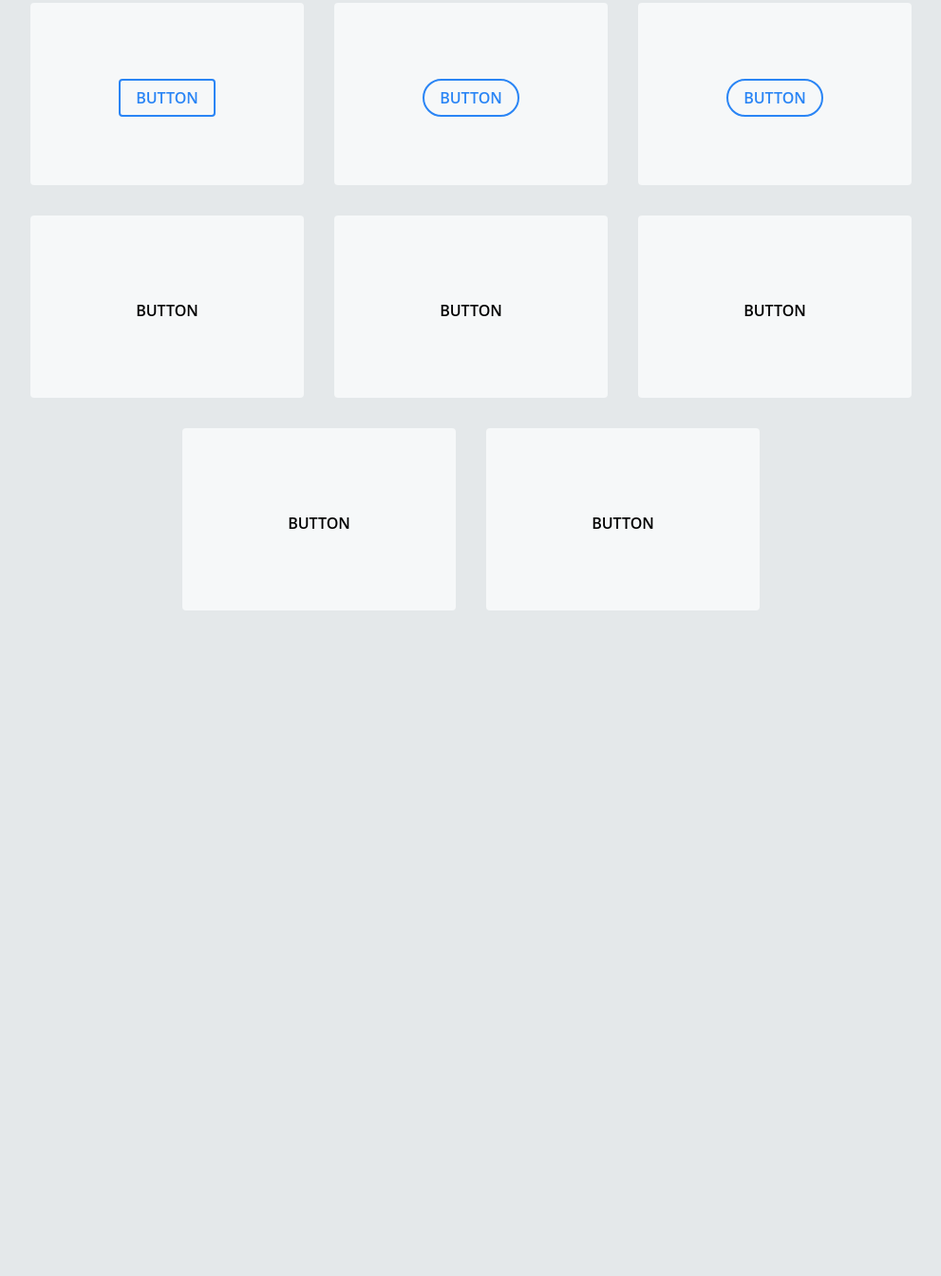
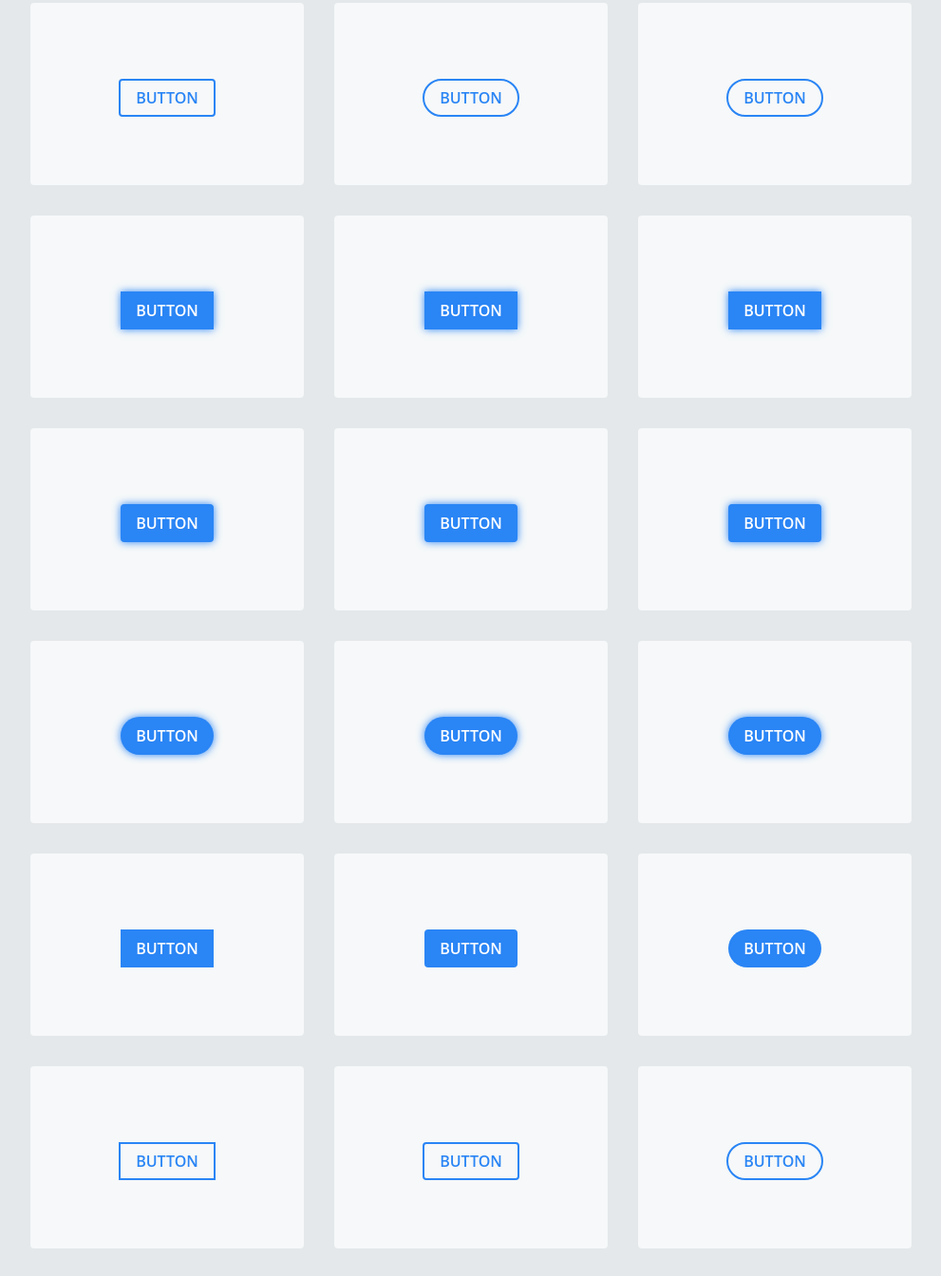
Before and after one commit to SGKuksov/buttonarium, a website: page index.html in a window 1280 px wide. Shown: the part 1550-2894 px from the top of the page at 95% size, without its empty margins (144-1135 px from the left). Before the commit the page ends 2217 px from the top, so only its background shows below. Drawn offline with nearby package versions, Linux system fonts and the light colour scheme; files that its build step writes are made by us from their sources.

Commit message:
next buttons

```diff
--- a/index.html
+++ b/index.html
@@ -80,11 +80,55 @@
       </div>
 
       <div class="item">
-        <a class="button">button</a>
+        <a class="button button--flat button--glow button--glow-hover">button</a>
       </div>
       <div class="item">
-        <a class="button">button</a>
+        <a class="button button--flat button--glow button--dark-hover">button</a>
       </div>
+      <div class="item">
+        <a class="button button--flat button--glow button--light-hover">button</a>
+      </div>
+
+      <div class="item">
+        <a class="button button--flat button--rounded button--glow button--glow-hover">button</a>
+      </div>
+      <div class="item">
+        <a class="button button--flat button--rounded button--glow button--dark-hover">button</a>
+      </div>
+      <div class="item">
+        <a class="button button--flat button--rounded button--glow button--light-hover">button</a>
+      </div>
+
+      <div class="item">
+        <a class="button button--flat button--pill button--glow button--glow-hover">button</a>
+      </div>
+      <div class="item">
+        <a class="button button--flat button--pill button--glow button--dark-hover">button</a>
+      </div>
+      <div class="item">
+        <a class="button button--flat button--pill button--glow button--light-hover">button</a>
+      </div>
+
+      <div class="item">
+        <a class="button button--flat button--scale-hover">button</a>
+      </div>
+      <div class="item">
+        <a class="button button--flat button--rounded button--scale-hover">button</a>
+      </div>
+      <div class="item">
+        <a class="button button--flat button--pill button--scale-hover">button</a>
+      </div>
+
+      <div class="item">
+        <a class="button button--outlined button--scale-hover">button</a>
+      </div>
+      <div class="item">
+        <a class="button button--outlined button--rounded button--scale-hover">button</a>
+      </div>
+      <div class="item">
+        <a class="button button--outlined button--pill button--scale-hover">button</a>
+      </div>
+
       <div class="item">
         <a class="button">button</a>
       </div>
--- a/scss/style.scss
+++ b/scss/style.scss
@@ -133,3 +133,43 @@ h1 {
     border-color: $blue--light;
   }
 }
+
+.button--glow {
+  box-shadow: 0 0 8px 0 $blue;
+}
+
+.button--glow-hover {
+  &:hover {
+    box-shadow: 0 0 10px 1px $blue;
+  }
+  &:active {
+    box-shadow: 0 0 12px 2px $blue;
+  }
+}
+
+.button--glow.button--dark-hover {
+  &:hover {
+    box-shadow: 0 0 8px 0 $blue--dark;
+  }
+  &:active {
+    box-shadow: 0 0 8px 0 $blue--darker;
+  }
+}
+
+.button--glow.button--light-hover {
+  &:hover {
+    box-shadow: 0 0 8px 0 $blue--light;
+  }
+  &:active {
+    box-shadow: 0 0 8px 0 $blue--lighter;
+  }
+}
+
+.button--scale-hover {
+  &:hover {
+    transform: scale(1.05);
+  }
+  &:active {
+    transform: scale(1);
+  }
+}
```
